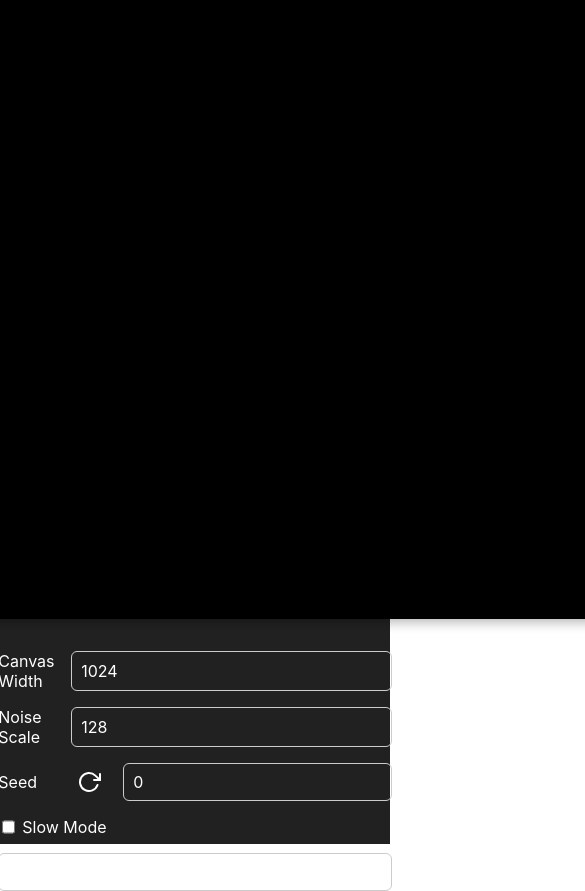
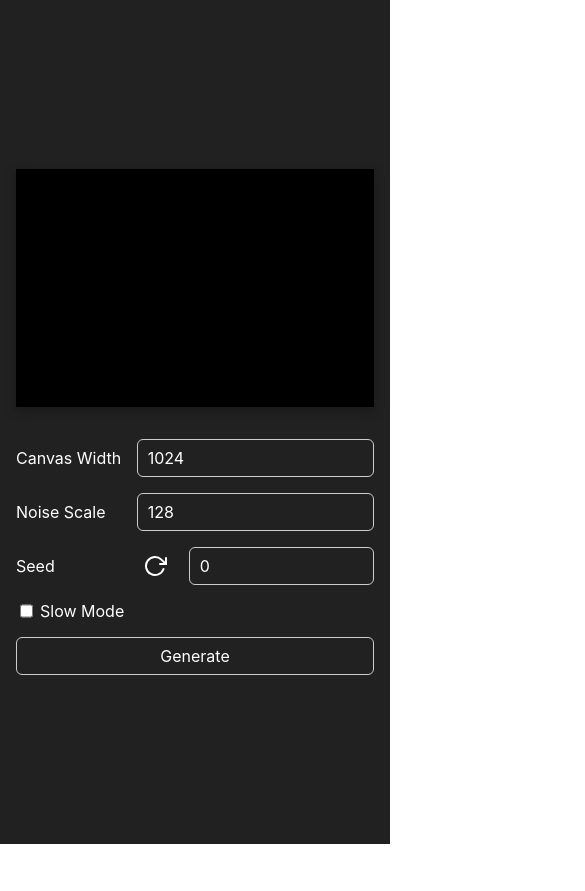
Before and after one commit to djatwood/hacksgiving-2021, a Svelte app: page / in a window 390 px wide. Shown: the top 891 px of the page, 585 px wide, since content can reach past the window. After the commit the page ends 844 px from the top, so only its background shows below. Built offline with nearby package versions, Linux system fonts and the light colour scheme; no server answers.

Commit message:
mobile friendly

```diff
--- a/src/App.svelte
+++ b/src/App.svelte
@@ -91,11 +91,15 @@
     width: 100vw;
     height: 100vh;
 
+    padding: 1rem;
+    box-sizing: border-box;
+
     background: #212121;
   }
 
   canvas {
-    width: 1000px;
+    max-width: 1000px;
+    width: 100%;
     margin-bottom: 2rem;
 
     background: #fff;
--- a/src/components/Form.svelte
+++ b/src/components/Form.svelte
@@ -61,6 +61,7 @@
   }
 
   input {
+    width: 100%;
     padding: 0.5rem 0.6rem;
     border: 1px solid #ccc;
     border-radius: 6px;
@@ -81,6 +82,10 @@
   input[type="submit"] {
     grid-column-start: span 2;
     cursor: pointer;
+  }
+
+  input[type="checkbox"] {
+    width: auto;
   }
 
   .seed {
```
